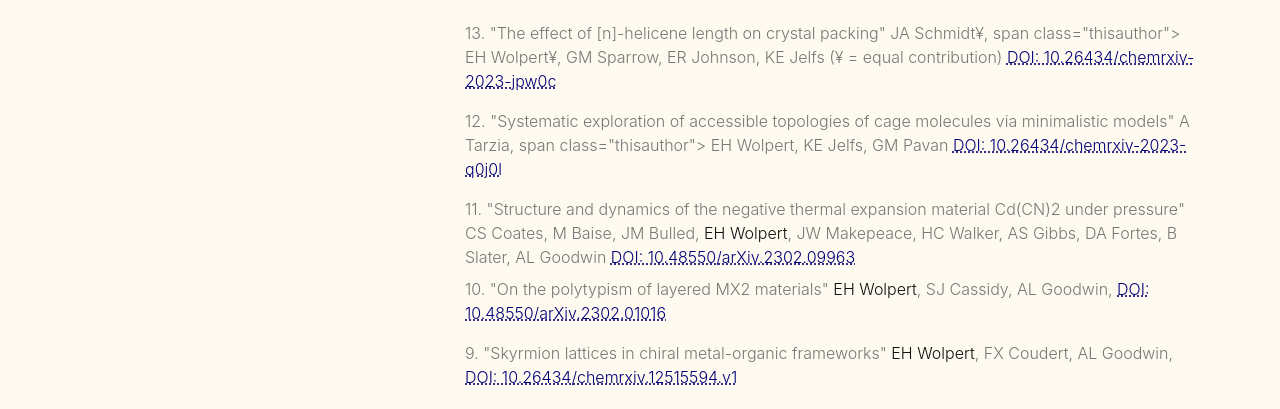
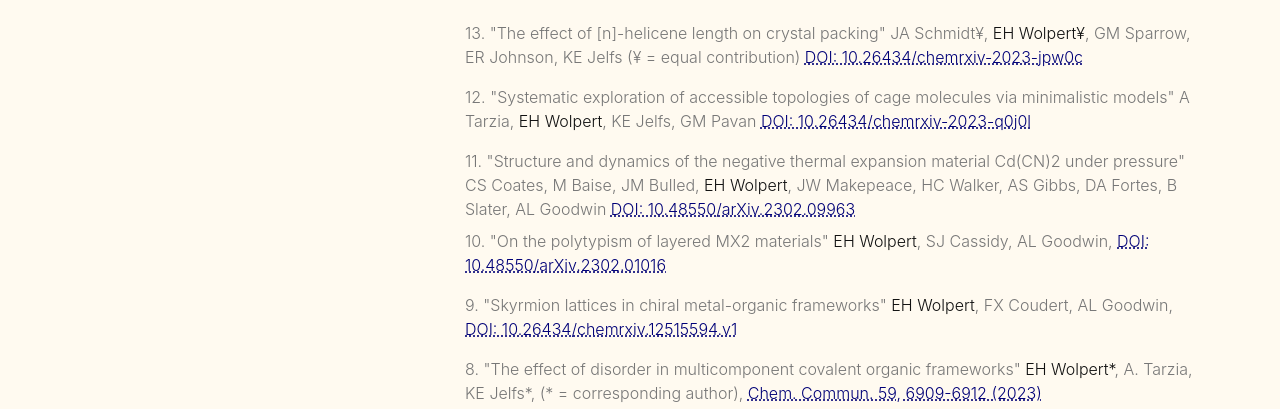
Before and after one commit to ewolpert1/ewolpert1.github.io, a plain HTML site: page index.html in a window 1280 px wide. Shown: the part 687-1096 px from the top of the page. Drawn offline with nearby package versions, Linux system fonts and the light colour scheme.

Commit message:
Update index.html

```diff
--- a/index.html
+++ b/index.html
@@ -65,12 +65,12 @@ coarse-grained models also allow for the development of design rules.
                  <p class="header pt-5">Publications</p>
                  <div class="py-2">
 					13. "The effect of [n]-helicene length on crystal packing"
-					JA Schmidt¥, span class="thisauthor"> EH Wolpert¥</span>, GM Sparrow, ER Johnson, KE Jelfs (¥ = equal contribution)
+					JA Schmidt¥,<span class="thisauthor"> EH Wolpert¥</span>, GM Sparrow, ER Johnson, KE Jelfs (¥ = equal contribution)
 			 		<a class="in-text"href="https://chemrxiv.org/engage/chemrxiv/article-details/64d4e6d369bfb8925ab44051" target="_blank"> DOI: 10.26434/chemrxiv-2023-jpw0c </a>
                  </div>
 		 <div class="py-2">
 					12. "Systematic exploration of accessible topologies of cage molecules via minimalistic models"
-					A Tarzia, span class="thisauthor"> EH Wolpert</span>, KE Jelfs, GM Pavan
+					A Tarzia,<span class="thisauthor"> EH Wolpert</span>, KE Jelfs, GM Pavan
 			 		<a class="in-text"href="https://chemrxiv.org/engage/chemrxiv/article-details/64c7aed1658ec5f7e57cf4d8" target="_blank"> DOI: 10.26434/chemrxiv-2023-q0j0l </a>
                  </div>
 		<div class="py-2">
```
